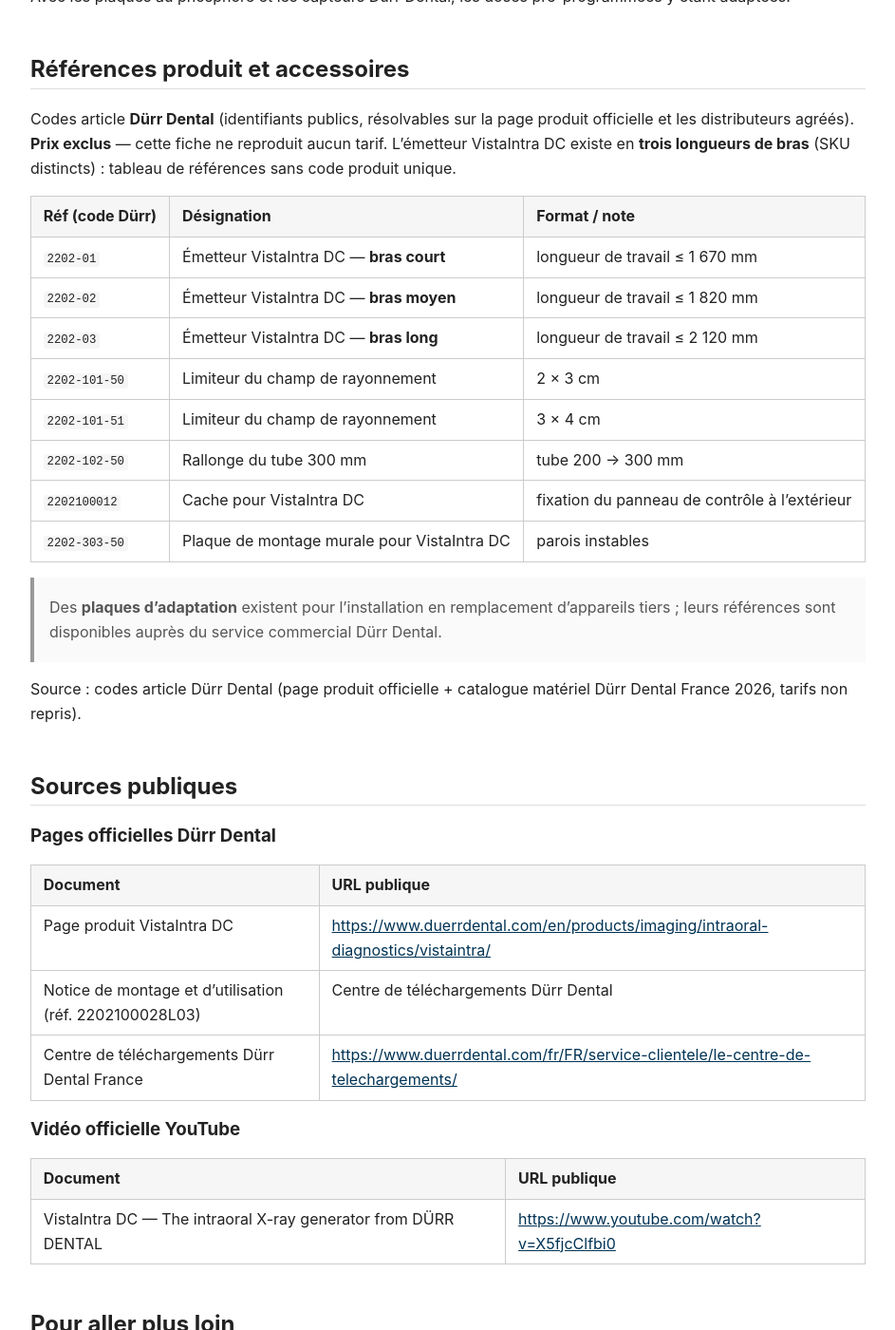
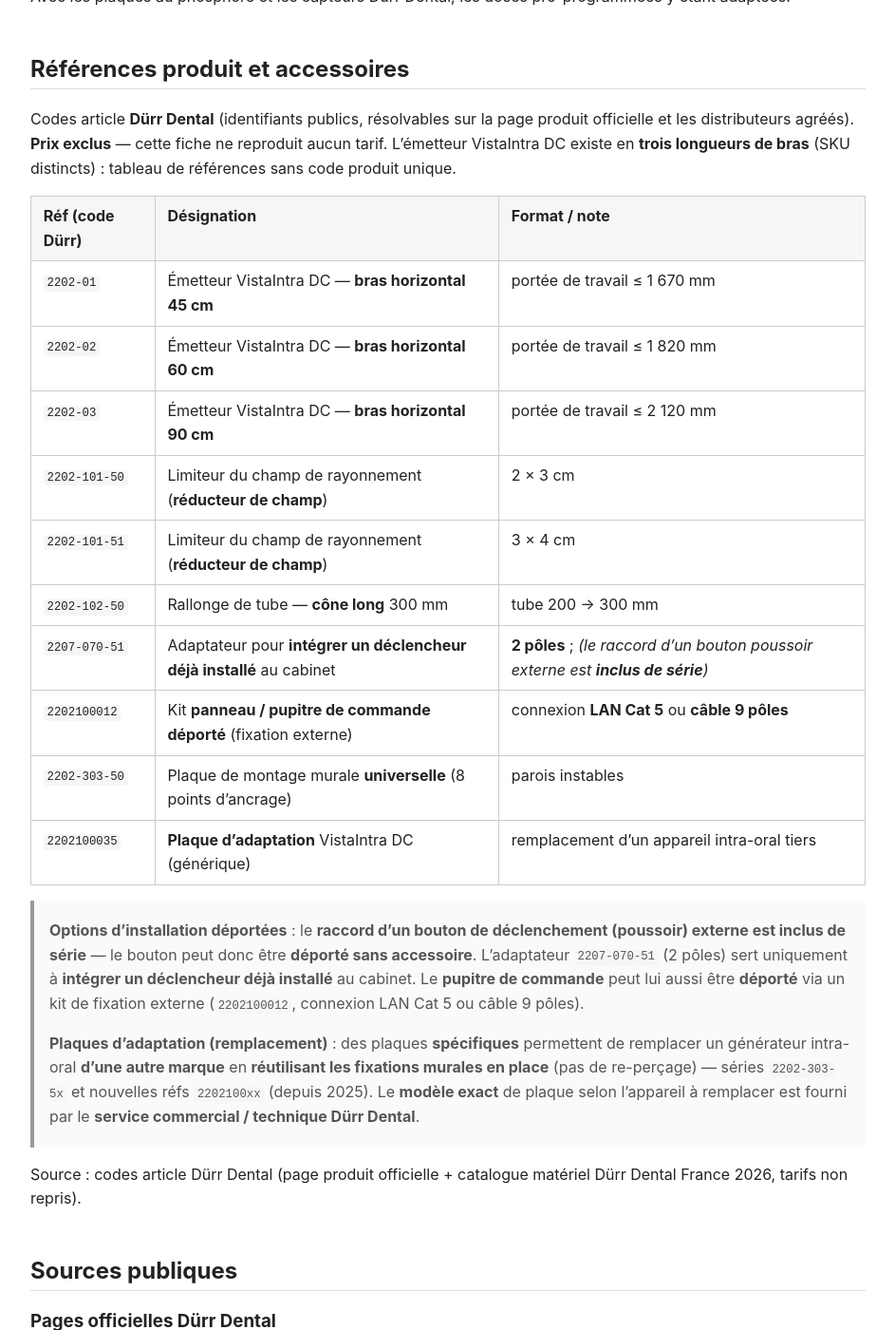
Before and after one commit to Grzybicki/durr-dental-knowledge-base, a Jekyll site: the page built from docs/fr/imagerie/vistaintra-dc/overview.md, in a window 1280 px wide and 1400 px high, scrolled down 4357 px. Shown: the whole window at 95% size, without its empty margins (168-1111 px from the left). Built offline with Jekyll 4.4.1, drawn with Linux system fonts in a browser that asks for light colours.

Commit message:
docs(vistaintra-dc): bras 45/60/90, déclencheur/pupitre déportés, plaques d'adaptation génériques
- Bras horizontal 45/60/90 cm mappé sur 2202-01/02/03 (confirmé expert)
- Raccord bouton poussoir externe inclus de série ; adaptateur 2207-070-51 (2 pôles) pour déclencheur existant
- Pupitre déporté via kit externe 2202100012 (LAN Cat 5 / câble 9 pôles)
- Plaques d'adaptation : universelle 2202-303-50 + générique 2202100035 (modèle exact via Dürr service)
- Labels réducteur de champ / cône long. Sans marque concurrente (règle d'or). validate 0/0.

Co-Authored-By: Claude Opus 4.8 (1M context) <noreply@anthropic.com>
Claude-Session: https://claude.ai/code/session_019cKS3uEykA2Nkb6zYWFWCh

```diff
--- a/docs/fr/imagerie/vistaintra-dc/overview.md
+++ b/docs/fr/imagerie/vistaintra-dc/overview.md
@@ -252,17 +252,28 @@ distincts) : tableau de références sans code produit unique.
 
 | Réf (code Dürr) | Désignation | Format / note |
 |---|---|---|
-| `2202-01` | Émetteur VistaIntra DC — **bras court** | longueur de travail ≤ 1 670 mm |
-| `2202-02` | Émetteur VistaIntra DC — **bras moyen** | longueur de travail ≤ 1 820 mm |
-| `2202-03` | Émetteur VistaIntra DC — **bras long** | longueur de travail ≤ 2 120 mm |
-| `2202-101-50` | Limiteur du champ de rayonnement | 2 × 3 cm |
-| `2202-101-51` | Limiteur du champ de rayonnement | 3 × 4 cm |
-| `2202-102-50` | Rallonge du tube 300 mm | tube 200 → 300 mm |
-| `2202100012` | Cache pour VistaIntra DC | fixation du panneau de contrôle à l'extérieur |
-| `2202-303-50` | Plaque de montage murale pour VistaIntra DC | parois instables |
+| `2202-01` | Émetteur VistaIntra DC — **bras horizontal 45 cm** | portée de travail ≤ 1 670 mm |
+| `2202-02` | Émetteur VistaIntra DC — **bras horizontal 60 cm** | portée de travail ≤ 1 820 mm |
+| `2202-03` | Émetteur VistaIntra DC — **bras horizontal 90 cm** | portée de travail ≤ 2 120 mm |
+| `2202-101-50` | Limiteur du champ de rayonnement (**réducteur de champ**) | 2 × 3 cm |
+| `2202-101-51` | Limiteur du champ de rayonnement (**réducteur de champ**) | 3 × 4 cm |
+| `2202-102-50` | Rallonge de tube — **cône long** 300 mm | tube 200 → 300 mm |
+| `2207-070-51` | Adaptateur pour **intégrer un déclencheur déjà installé** au cabinet | **2 pôles** ; *(le raccord d'un bouton poussoir externe est **inclus de série**)* |
+| `2202100012` | Kit **panneau / pupitre de commande déporté** (fixation externe) | connexion **LAN Cat 5** ou **câble 9 pôles** |
+| `2202-303-50` | Plaque de montage murale **universelle** (8 points d'ancrage) | parois instables |
+| `2202100035` | **Plaque d'adaptation** VistaIntra DC (générique) | remplacement d'un appareil intra-oral tiers |
 
-> Des **plaques d'adaptation** existent pour l'installation en remplacement d'appareils
-> tiers ; leurs références sont disponibles auprès du service commercial Dürr Dental.
+> **Options d'installation déportées** : le **raccord d'un bouton de déclenchement (poussoir) externe
+> est inclus de série** — le bouton peut donc être **déporté sans accessoire**. L'adaptateur
+> `2207-070-51` (2 pôles) sert uniquement à **intégrer un déclencheur déjà installé** au cabinet.
+> Le **pupitre de commande** peut lui aussi être **déporté** via un kit de fixation externe
+> (`2202100012`, connexion LAN Cat 5 ou câble 9 pôles).
+>
+> **Plaques d'adaptation (remplacement)** : des plaques **spécifiques** permettent de remplacer un
+> générateur intra-oral **d'une autre marque** en **réutilisant les fixations murales en place**
+> (pas de re-perçage) — séries `2202-303-5x` et nouvelles réfs `2202100xx` (depuis 2025). Le **modèle
+> exact** de plaque selon l'appareil à remplacer est fourni par le **service commercial / technique
+> Dürr Dental**.
 
 Source : codes article Dürr Dental (page produit officielle + catalogue matériel
 Dürr Dental France 2026, tarifs non repris).
```
